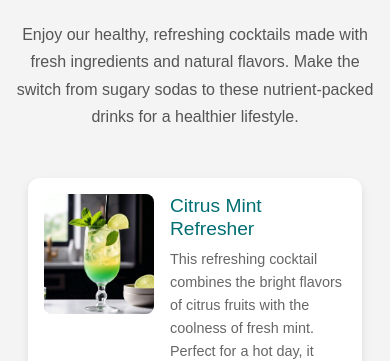
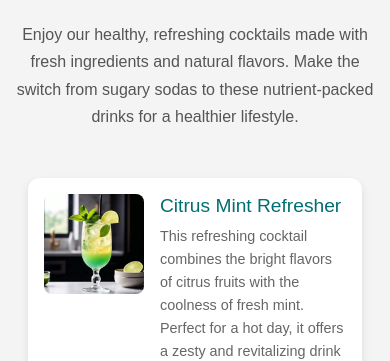
Before and after one commit to Ebenezer5/COCADOS, a plain HTML site: page healthy-cocktails.html in a window 390 px wide. Shown: the part 483-844 px from the top of the page. Drawn offline with nearby package versions, Linux system fonts and the light colour scheme.

Commit message:
Update healthy-cocktails.html

```diff
--- a/healthy-cocktails.html
+++ b/healthy-cocktails.html
@@ -358,8 +358,8 @@
             }
 
             .cocktail-item img {
-                width: 110px;
-                height: 120px;
+                width: 100px;
+                height: 100px;
             }
 
             .cocktail-description h3 {
```
